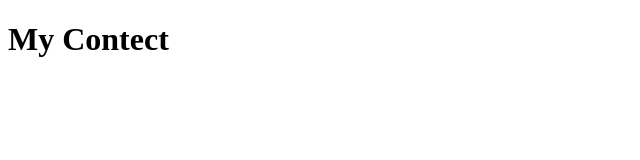
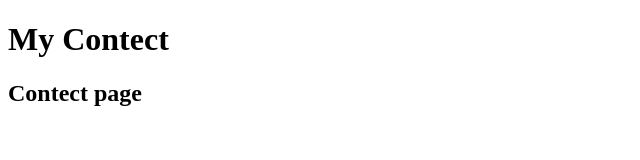
Before and after one commit to nadhil-creat/portfolio-, a plain HTML site: page contect.html in a window 1280 px wide. Shown: the whole page, without its empty margins (0-640 px from the left). Drawn offline with Linux system fonts and the light colour scheme.

Commit message:
added contect

```diff
--- a/contect.html
+++ b/contect.html
@@ -8,5 +8,6 @@
 </head>
 <body>
     <h1>My Contect</h1>
+    <h2>Contect page</h2>
 </body>
 </html>
```
